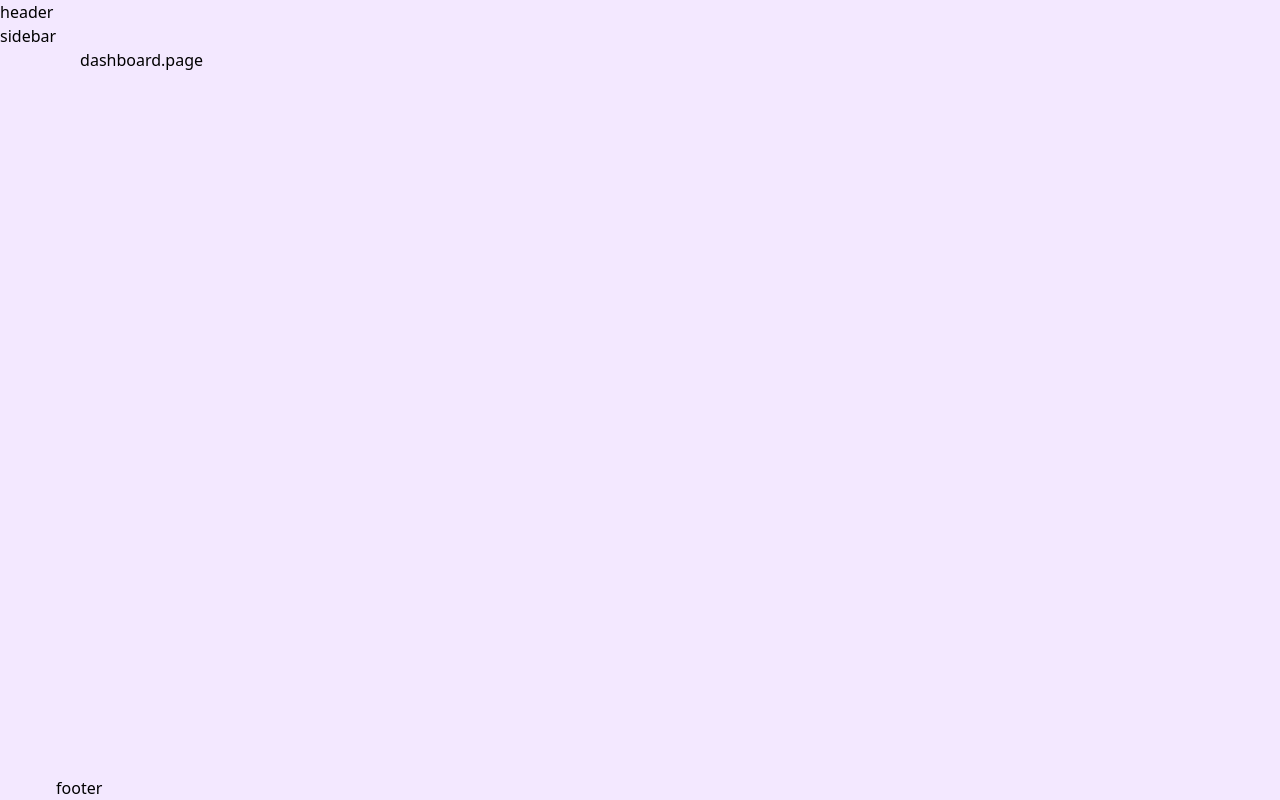
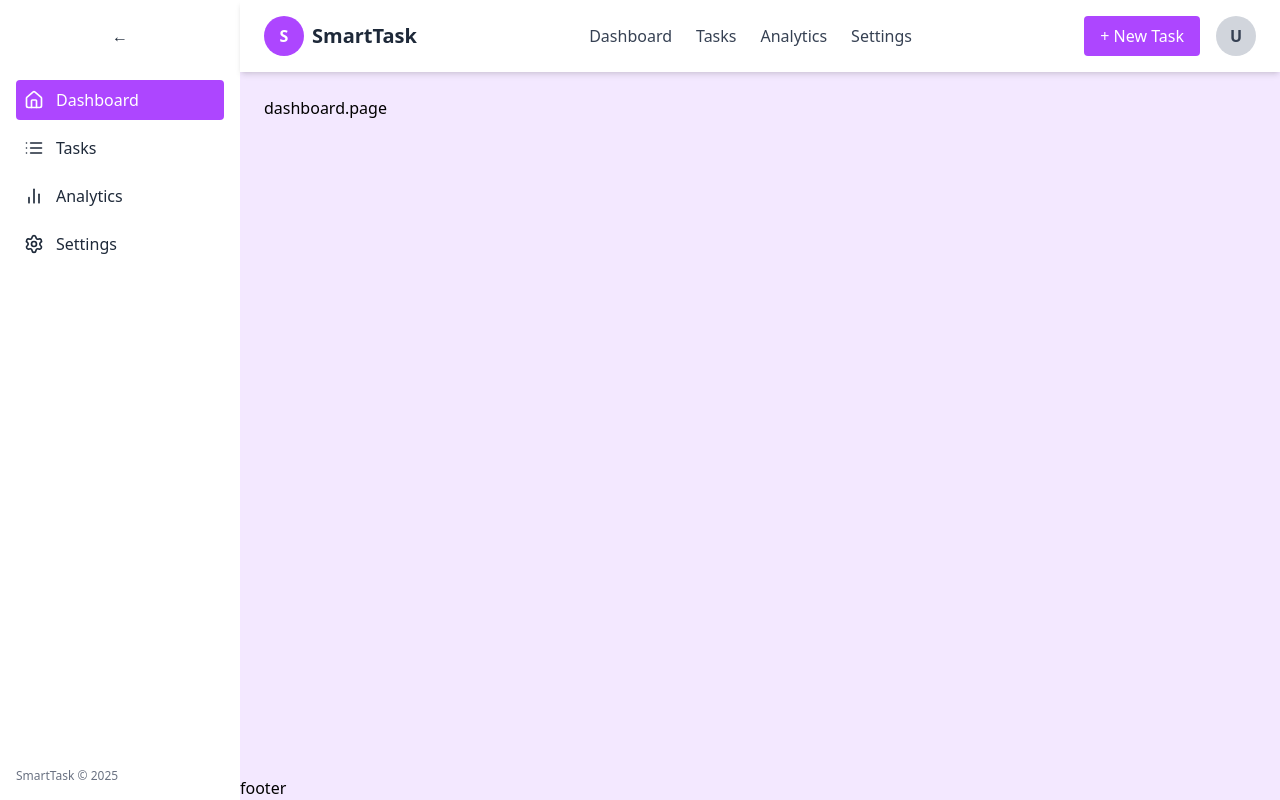
Before and after one commit to umair763/smart-task-management-system-fe, a React (Vite) app: page /dashboard in a window 1280 px wide. Built offline with nearby package versions, Linux system fonts and the light colour scheme.

Commit message:
layout fix

```diff
--- a/src/components/common/header.jsx
+++ b/src/components/common/header.jsx
@@ -1,9 +1,100 @@
-import { useEffect, useState, useRef } from 'react';
+import { useState } from "react";
+import { LucideMenu } from "lucide-react"; // optional icon for mobile menu
 
 export const Header = () => {
-   return (
-      <>
-         <p>header</p>
-      </>
-   );
+  const [menuOpen, setMenuOpen] = useState(false);
+
+  return (
+    <header className="bg-white dark:bg-gray-800 shadow-md sticky top-0 z-50">
+      <div className="max-w-7xl mx-auto px-6 py-4 flex items-center justify-between">
+        {/* Logo */}
+        <div className="flex items-center gap-2">
+          <div className="w-10 h-10 bg-purple-500 text-white font-bold rounded-full flex items-center justify-center">
+            S
+          </div>
+          <span className="text-xl font-semibold text-gray-800 dark:text-white">
+            SmartTask
+          </span>
+        </div>
+
+        {/* Navigation Links */}
+        <nav className="hidden md:flex gap-6">
+          <a
+            href="/dashboard"
+            className="text-gray-700 dark:text-gray-200 hover:text-purple-500 dark:hover:text-purple-400 transition"
+          >
+            Dashboard
+          </a>
+          <a
+            href="/tasks"
+            className="text-gray-700 dark:text-gray-200 hover:text-purple-500 dark:hover:text-purple-400 transition"
+          >
+            Tasks
+          </a>
+          <a
+            href="/analytics"
+            className="text-gray-700 dark:text-gray-200 hover:text-purple-500 dark:hover:text-purple-400 transition"
+          >
+            Analytics
+          </a>
+          <a
+            href="/settings"
+            className="text-gray-700 dark:text-gray-200 hover:text-purple-500 dark:hover:text-purple-400 transition"
+          >
+            Settings
+          </a>
+        </nav>
+
+        {/* User / Profile */}
+        <div className="flex items-center gap-4">
+          <button className="hidden md:block px-4 py-2 bg-purple-500 text-white rounded hover:bg-purple-600 transition">
+            + New Task
+          </button>
+
+          {/* Avatar */}
+          <div className="w-10 h-10 rounded-full bg-gray-300 dark:bg-gray-600 flex items-center justify-center text-gray-700 dark:text-gray-200 font-semibold cursor-pointer">
+            U
+          </div>
+
+          {/* Mobile menu button */}
+          <button
+            className="md:hidden p-2 rounded hover:bg-gray-200 dark:hover:bg-gray-700 transition"
+            onClick={() => setMenuOpen(!menuOpen)}
+          >
+            <LucideMenu className="w-6 h-6 text-gray-700 dark:text-gray-200" />
+          </button>
+        </div>
+      </div>
+
+      {/* Mobile Menu */}
+      {menuOpen && (
+        <nav className="md:hidden bg-white dark:bg-gray-800 shadow-inner px-6 py-4 flex flex-col gap-4">
+          <a
+            href="/dashboard"
+            className="text-gray-700 dark:text-gray-200 hover:text-purple-500 transition"
+          >
+            Dashboard
+          </a>
+          <a
+            href="/tasks"
+            className="text-gray-700 dark:text-gray-200 hover:text-purple-500 transition"
+          >
+            Tasks
+          </a>
+          <a
+            href="/analytics"
+            className="text-gray-700 dark:text-gray-200 hover:text-purple-500 transition"
+          >
+            Analytics
+          </a>
+          <a
+            href="/settings"
+            className="text-gray-700 dark:text-gray-200 hover:text-purple-500 transition"
+          >
+            Settings
+          </a>
+        </nav>
+      )}
+    </header>
+  );
 };
--- a/src/components/common/sidebar.jsx
+++ b/src/components/common/sidebar.jsx
@@ -1,9 +1,53 @@
-import { useEffect, useState, useRef } from 'react';
+import { useState } from "react";
+import { NavLink } from "react-router-dom";
+import { Home, List, BarChart2, Settings } from "lucide-react";
 
 export const Sidebar = () => {
-   return (
-      <>
-         <p>sidebar</p>
-      </>
-   );
+  const [collapsed, setCollapsed] = useState(false);
+
+  const navItems = [
+    { name: "Dashboard", path: "/dashboard", icon: <Home className="w-5 h-5" /> },
+    { name: "Tasks", path: "/tasks", icon: <List className="w-5 h-5" /> },
+    { name: "Analytics", path: "/analytics", icon: <BarChart2 className="w-5 h-5" /> },
+    { name: "Settings", path: "/settings", icon: <Settings className="w-5 h-5" /> },
+  ];
+
+  return (
+    <aside
+      className={`bg-white dark:bg-gray-900 text-gray-800 dark:text-gray-200
+                  h-screen p-4 flex flex-col transition-all duration-300
+                  ${collapsed ? "w-17" : "w-60"}`}
+    >
+      {/* Collapse button */}
+      <button
+        onClick={() => setCollapsed(!collapsed)}
+        className="mb-6 p-2 rounded hover:bg-gray-200 dark:hover:bg-gray-700 transition"
+      >
+        {collapsed ? "→" : "←"}
+      </button>
+
+      {/* Navigation */}
+      <nav className="flex-1 flex flex-col gap-2">
+        {navItems.map((item) => (
+          <NavLink
+            key={item.path}
+            to={item.path}
+            className={({ isActive }) =>
+              `flex items-center gap-3 p-2 rounded hover:bg-gray-200 dark:hover:bg-gray-700 transition ${
+                isActive ? "bg-purple-500 text-white" : ""
+              }`
+            }
+          >
+            {item.icon}
+            {!collapsed && <span>{item.name}</span>}
+          </NavLink>
+        ))}
+      </nav>
+
+      {/* Optional footer */}
+      <div className="mt-auto text-xs text-gray-500 dark:text-gray-400">
+        {collapsed ? "ST" : "SmartTask © 2025"}
+      </div>
+    </aside>
+  );
 };
--- a/src/components/layout/main.layout.jsx
+++ b/src/components/layout/main.layout.jsx
@@ -10,14 +10,22 @@ export const MainLayout = () => {
   // if (location.pathname === "/") return <Navigate to="/dashboard" replace />;
 
   return (
-    <div className="min-h-screen dark:bg-[#484444] dark:text-white bg-purple-100 flex flex-col">
-      <Header />
-      <div className="flex flex-1">
-        <Sidebar />
-        <div className="flex flex-1 flex-col ml-8 md:ml-0 lg:ml-0 min-w-40">
-          <main className="flex-1 p-5 lg:p-6 w-full min-w-0">
+    <div className="min-h-screen dark:bg-[#484444] dark:text-white bg-purple-100">
+      {/* Two-column layout: left = sidebar (fixed full height), right = header + content */}
+      <div className="flex w-full">
+        {/* Sidebar: fixed full height, no vertical scroll */}
+        <div className="h-screen flex-none">
+          <Sidebar />
+        </div>
+
+        {/* Right column: header at top, outlet/main fills remaining space */}
+        <div className="flex-1 flex flex-col min-h-screen">
+          <Header />
+
+          <main className="flex-1 p-5 lg:p-6 w-full min-w-0 overflow-auto">
             <Outlet />
           </main>
+
           <Footer />
         </div>
       </div>
```
Also changed, not shown: src/pages/dashboard.page.jsx (line endings or trailing spaces), 1 other file (tests, documents, lock files or other folders).
